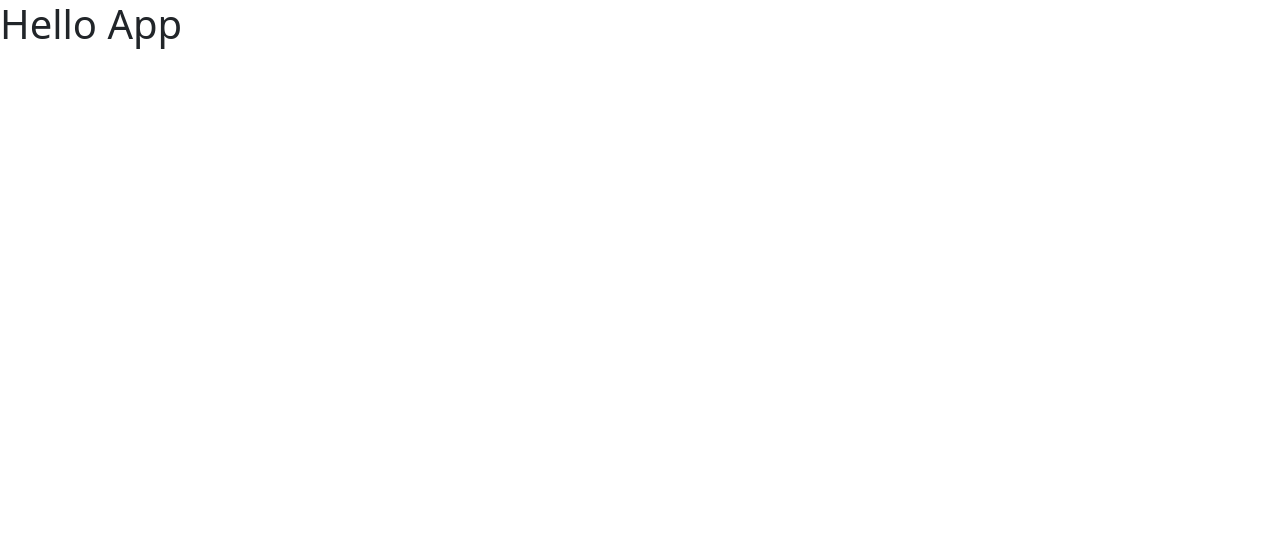
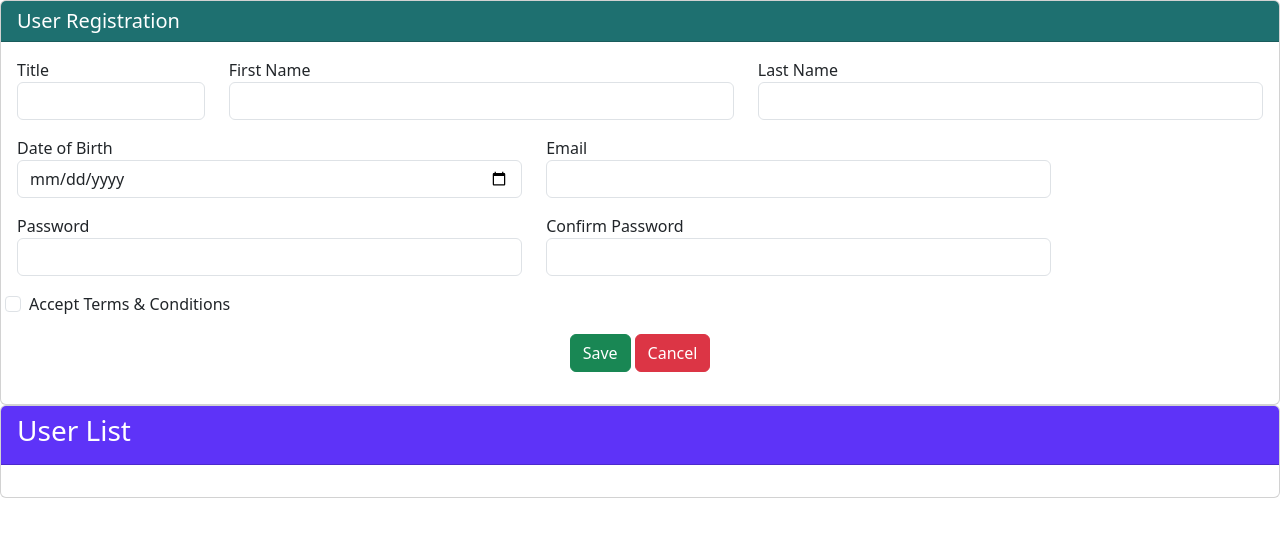
Before and after one commit to alikashi543211/My_Angular_14_CRUD_APP, an Angular app: page / in a window 1280 px wide. Shown: the top 536 px of the page. Built offline with nearby package versions, Linux system fonts and the light colour scheme.

Commit message:
registration form design is ready

```diff
--- a/src/app/app.component.css
+++ b/src/app/app.component.css
@@ -0,0 +1,8 @@
+.card-header-color{
+    background-color: rgb(30, 112, 112);
+    color: white;
+}
+.card-header-list-color{
+    background-color: rgb(94, 51, 248);
+    color: white;
+}
--- a/src/app/app.component.html
+++ b/src/app/app.component.html
@@ -1 +1,73 @@
-<h1>Hello App</h1>
+<div class="card">
+    <h5 class="card-header card-header-color">User Registration</h5>
+    <div class="card-body">
+        <form [formGroup]="registerForm" (ngSubmit)="onSubmit()">
+
+            <div class="row mb-3">
+                <div class="form-group col">
+                    <label>Title</label>
+                    <select class="form-control" formControlName="title">
+                        <option value="Mr">Mr</option>
+                        <option value="Mrs">Mrs</option>
+                        <option value="Miss">Miss</option>
+                        <option value="Ms">Ms</option>
+                    </select>
+                </div>
+                <div class="form-group col-5">
+                    <label>First Name</label>
+                    <input type="text" class="form-control" formControlName="firstName">
+                </div>
+                <div class="form-group col-5">
+                    <label>Last Name</label>
+                    <input type="text" class="form-control" formControlName="lastName">
+                </div>
+            </div>
+
+            <div class="row mb-3">
+                <div class="form-group col-5">
+                    <label>Date of Birth</label>
+                    <input type="date" class="form-control" formControlName="dob">
+                </div>
+                <div class="form-group col-5">
+                    <label>Email</label>
+                    <input type="text" class="form-control" formControlName="email">
+                </div>
+            </div>
+
+            <div class="row mb-3">
+                <div class="form-group col-5">
+                    <label>Password</label>
+                    <input type="password" class="form-control" formControlName="password">
+                </div>
+                <div class="form-group col-5">
+                    <label>Confirm Password</label>
+                    <input type="text" class="form-control" formControlName="confirmPassword">
+                </div>
+            </div>
+
+            <div class="row mb-3">
+                <div class="form-group col form-check">
+                    <input type="checkbox" id="acceptTerms" class="form-check-input" formControlName="acceptTerms">
+                    <label for="acceptTerms" class="form-check-label">Accept Terms & Conditions</label>
+                </div>
+            </div>
+
+            <div class="row mb-3">
+                <div class="form-group text-center">
+                    <button type="submit" class="btn btn-success me-1">Save</button>
+                    <button class="btn btn-danger" (click)="onCancel()">Cancel</button>
+                </div>
+            </div>
+
+        </form>
+    </div>
+</div>
+
+<div class="card">
+    <div class="card-header card-header-list-color">
+        <h3>User List</h3>
+    </div>
+    <div class="card-body">
+
+    </div>
+</div>
--- a/src/app/app.component.ts
+++ b/src/app/app.component.ts
@@ -4,36 +4,41 @@ import { ToastrService } from 'ngx-toastr';
 import { FormGroup, FormBuilder, Validators } from "@angular/forms";
 
 @Component({
-  selector: 'app-root',
-  templateUrl: './app.component.html',
-  styleUrls: ['./app.component.css']
+    selector: 'app-root',
+    templateUrl: './app.component.html',
+    styleUrls: ['./app.component.css']
 })
 export class AppComponent implements OnInit {
     title = 'Angular14CRUD-App';
     // regiterForm : FormGroup = new FormGroup({});
-    registerForm : FormGroup;
-    constructor(private _toastr:ToastrService, private _formBuilder:FormBuilder)
-    {
+    registerForm: FormGroup;
+    constructor(private _toastr: ToastrService, private _formBuilder: FormBuilder) {
 
     }
 
-    ngOnInit()
-    {
+    ngOnInit() {
         this.setFromState();
     }
 
-    setFromState()
-    {
+    setFromState() {
         this.registerForm = this._formBuilder.group({
-            id : [0],
-            title : ['', Validators.required],
-            firstName : ['', Validators.compose([Validators.required, Validators.minLength(3), Validators.maxLength(10)])],
-            lastName : ['', Validators.compose([Validators.required, Validators.minLength(3), Validators.maxLength(10)])],
-            email : ['', Validators.compose([Validators.required, Validators.email])],
-            dob : ['', Validators.compose([Validators.required, Validators.pattern(/^\d{4}\-(0?[1-9]|1[012])\-(0?[1-9]|[12][0-9]|3[01])$/)])],
-            password : ['', Validators.compose([Validators.required, Validators.minLength(6)])],
-            confirmPassword : ['', Validators.compose([Validators.required])],
-            acceptTerms : [false, Validators.compose([Validators.required])]
+            id: [0],
+            title: ['', Validators.required],
+            firstName: ['', Validators.compose([Validators.required, Validators.minLength(3), Validators.maxLength(10)])],
+            lastName: ['', Validators.compose([Validators.required, Validators.minLength(3), Validators.maxLength(10)])],
+            email: ['', Validators.compose([Validators.required, Validators.email])],
+            dob: ['', Validators.compose([Validators.required, Validators.pattern(/^\d{4}\-(0?[1-9]|1[012])\-(0?[1-9]|[12][0-9]|3[01])$/)])],
+            password: ['', Validators.compose([Validators.required, Validators.minLength(6)])],
+            confirmPassword: ['', Validators.compose([Validators.required])],
+            acceptTerms: [false, Validators.compose([Validators.required])]
         })
     }
+
+    onSubmit() {
+
+    }
+
+    onCancel() {
+        this.registerForm.reset();
+    }
 }
```
